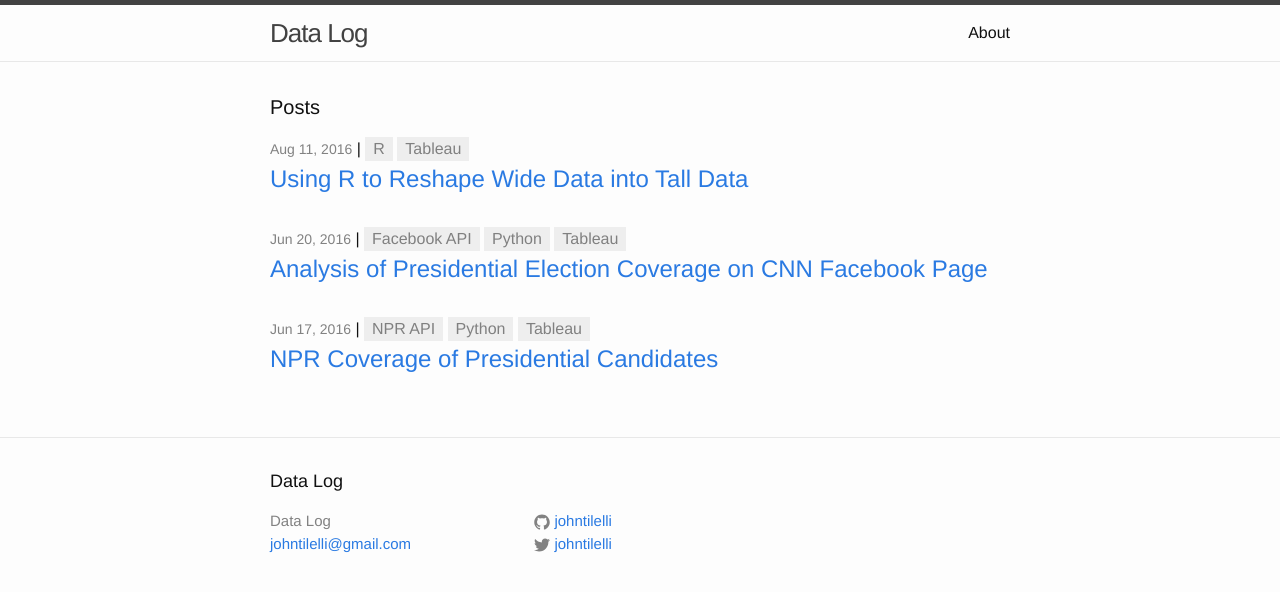
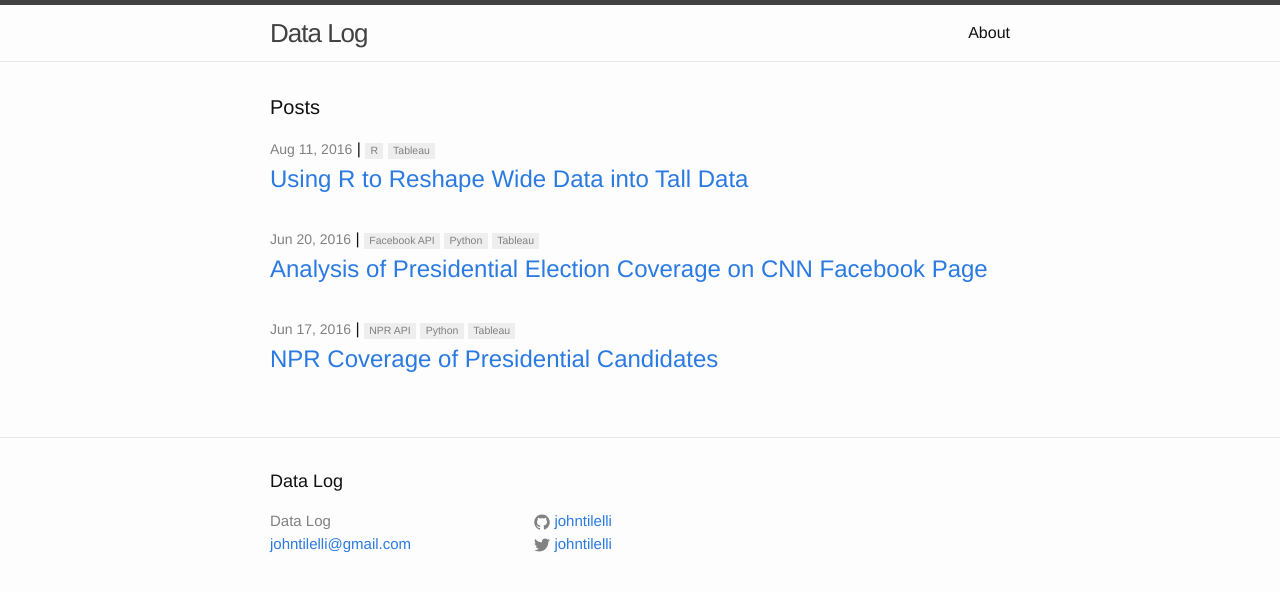
Before and after one commit to johntilelli/johntilelli.github.io, a Jekyll site: the page built from index.html, in a window 1280 px wide. Shown: the top 592 px of the page. Built offline with Jekyll 4.4.1, drawn with Linux system fonts in a browser that asks for light colours.

Commit message:
Update main.scss

```diff
--- a/css/main.scss
+++ b/css/main.scss
@@ -60,4 +60,5 @@
   padding: 0 0.5em;
   background-color: #eee;
   color: grey;
+  font-size: 10.5px;
 }
```
